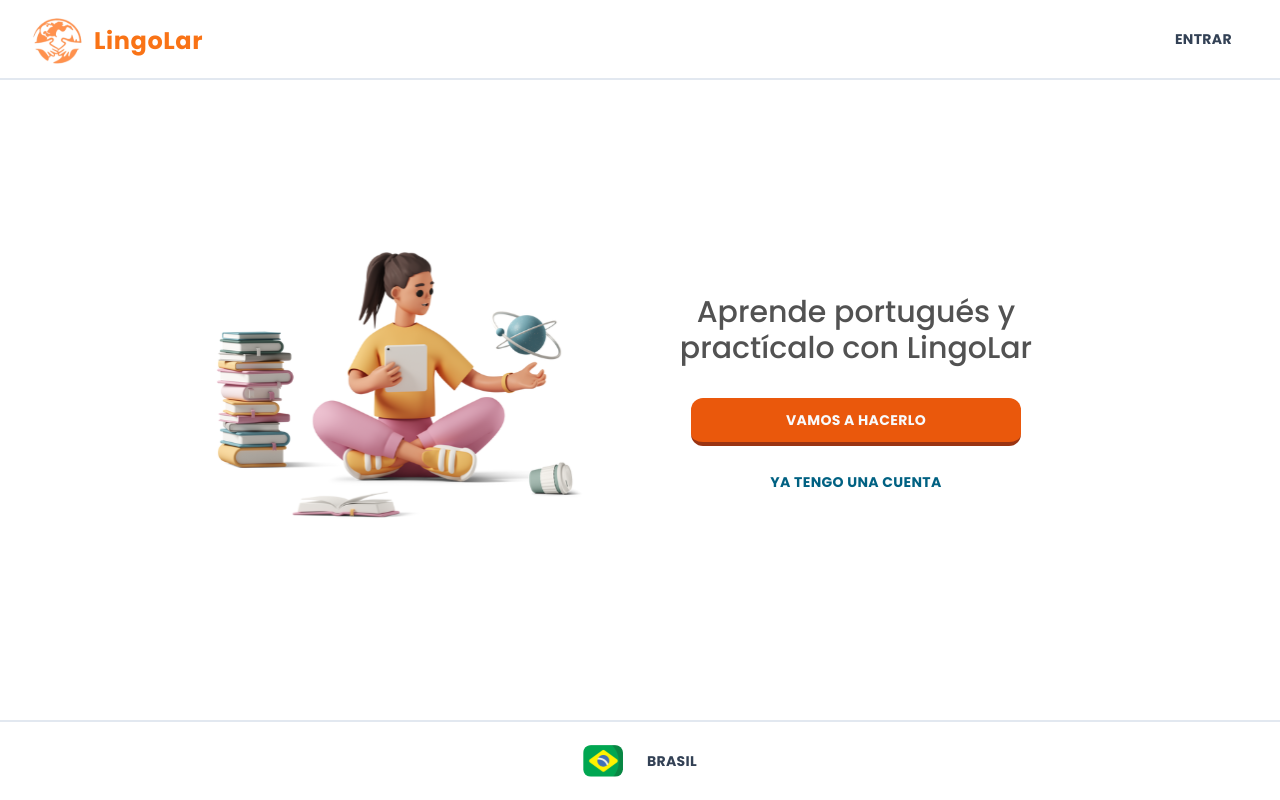
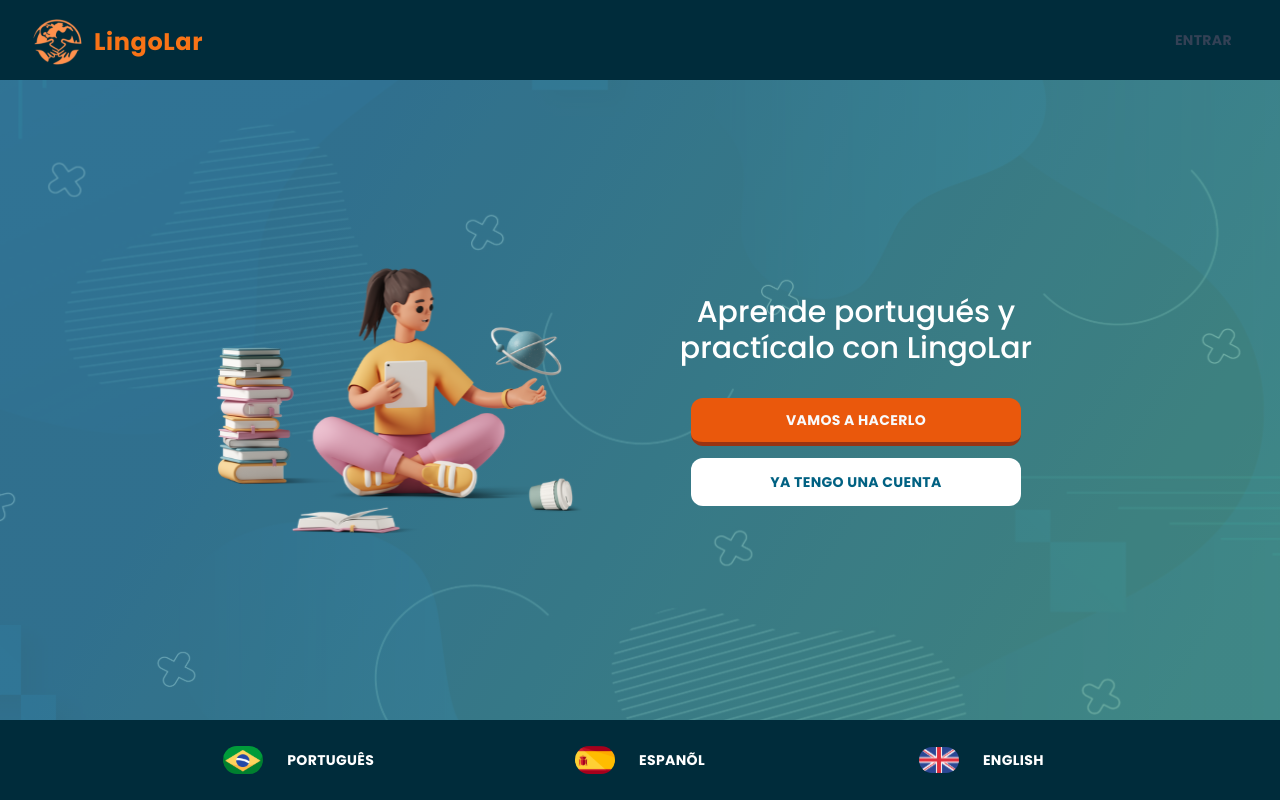
Before and after one commit to MatheusUrsino/LingoLar, a Next.js app: page / in a window 1280 px wide. Built offline with nearby package versions, Linux system fonts and the light colour scheme; no server answers.

Commit message:
mudanças de estilo

```diff
--- a/app/(main)/Cursos/Card.tsx
+++ b/app/(main)/Cursos/Card.tsx
@@ -23,7 +23,7 @@ export const Card = ({
     <div
       onClick={() => onClick(id)}
       className={cn(
-        "h-full border-2 rounded-xl border-b-4 hover:bg-black/5 cursor-pointer active:border-b-2 flex flex-col items-center justify-between p-3 pb-6 min-h-[217px] min-w-[200px]",
+        "h-full border-2 rounded-xl border-b-4 hover:bg-black/5 cursor-pointer active:border-b-2 flex flex-col items-center justify-between p-3 pb-6 min-h-[287px] min-w-[250px]",
         disabled && "pointer-events-none opacity-50"
       )}
     >
@@ -37,10 +37,10 @@ export const Card = ({
      <Image
      src={imageSrc}
      alt={title}
-     height={70}
-     width={93.33}
-     className="rounded-lg drop-shadow-md border object-cover" />
-     <p className="text-neutral-700 text-center font-bold mt-3">
+     height={130}
+     width={170.33}
+     className="rounded-3xl drop-shadow-md border object-cover" />
+     <p className="text-neutral-700 text-center font-bold mt-0 text-[25px]">
         {title}
      </p>
     </div>
--- a/app/(main)/Cursos/list.tsx
+++ b/app/(main)/Cursos/list.tsx
@@ -32,7 +32,7 @@ const onClick = (id:number) => {
 }
 
     return(
-        <div className=" pt-6 grid grid-cols-2 lg:grid-cols-[repeat(auto-fill,minmax(10rem,1fr))] gap-10 ">
+        <div className="grid grid-cols-1 sm:grid-cols-2 lg:grid-cols-3 gap-4">
               {courses.map((course) => (
         <Card
         key={course.id}
--- a/app/(main)/Cursos/page.tsx
+++ b/app/(main)/Cursos/page.tsx
@@ -11,12 +11,14 @@ const CoursesPage = async () => {
   ]);
 
   return (
-    <div className="h-full max-w-[1080px] px-3 mx-auto">
-      <h1 className="text-2xl font-bold text-neutral-700">Courses Page</h1>
+    <div className="max-w-[1080px] px-3 mx-auto flex flex-col justify-center my-auto">
+      <h1 className="text-2xl font-bold text-neutral-700 text-center pb-5 ">Pagina de Cursos</h1>
+      <div className="ml-auto mr-auto">
       <List
         courses={courses} // Passa os dados de cursos para o componente List
         activeCourseId={userProgress?.activeCourseId} // Passa o curso ativo do progresso do usuário
       />
+      </div>
     </div>
   );
 };
--- a/app/(marketing)/footer.tsx
+++ b/app/(marketing)/footer.tsx
@@ -3,17 +3,37 @@ import Image from "next/image";
 
 export const Footer = () => {
   return (
-    <footer className="hidden lg:block h-20 w-full border-t-2 border-slate-200 p-2">
+    <footer className="hidden lg:block h-20 w-full  border-slate-200 p-2 bg-[#002C3B]">
       <div className="max-w-screen-lg mx-auto flex items-center justify-evenly h-full">
-        <Button size="lg" variant="Ghost" className="w-full">
+        <Button size="lg" variant="Ghost" className="w-full text-white hover:text-blue-950">
           <Image
             src="/brasil.svg"
             alt="Bandeira do Brasil"
             height={32}
             width={40}
-            className="mr-4 rounded-md"
+            className="mr-4 rounded-full"
           />
-          Brasil
+          Português
+        </Button>
+        <Button size="lg" variant="Ghost" className="w-full text-white hover:text-blue-950">
+          <Image
+            src="/es.svg"
+            alt="Bandeira do Brasil"
+            height={32}
+            width={40}
+            className="mr-4 rounded-full"
+          />
+          Espanõl
+        </Button>
+        <Button size="lg" variant="Ghost" className="w-full text-white hover:text-blue-950">
+          <Image
+            src="/en.svg"
+            alt="Bandeira do Brasil"
+            height={32}
+            width={40}
+            className="mr-4 rounded-full"
+          />
+          English
         </Button>
 
       </div>
--- a/app/(marketing)/header.tsx
+++ b/app/(marketing)/header.tsx
@@ -12,7 +12,7 @@ import Image from "next/image";
 
 export const Header = () => {
   return (
-    <header className="h-20 w-full border-b-2 border-slate-200 px-4">
+    <header className="h-20 w-full border-slate-200 px-4 bg-[#002C3B]">
       <div className="lg:max-w-screen mx-auto flex items-center justify-between h-full">
 
         <div className="pt-8 pl-4 pb-7 flex items-center gap-x-3">
--- a/app/(marketing)/page.tsx
+++ b/app/(marketing)/page.tsx
@@ -13,12 +13,12 @@ import Link from "next/link"; // Corrigido: importando Link do Next.js
 
 export default function Home() {
   return (
-    <div className="max-w-[988px] mx-auto flex-1 w-full flex flex-col lg:flex-row items-center justify-center p-4 gap-2">
-      <div className="relative w-[240px] h-[240px] lg:w-[424px] lg:h-[424px] mb-8 lg-mb-0">
+      <div className=" mx-auto flex-1 w-full flex flex-col lg:flex-row items-center justify-center p-4 gap-2 bg-[url(/bgMarketing.svg)] bg-cover bg-center bg-no-repeat h-screen ">
+        <div className="relative w-[240px] h-[240px] lg:w-[424px] lg:h-[424px] mb-8 lg:mb-0">
           <Image src="/heroina.svg" fill alt="Heroina" />
         </div>
         <div className="flex flex-col items-center gap-y-8">
-        <h1 className="text-xl lg:text-3xl font-medium text-neutral-600 max-w-[480px] text-center">
+          <h1 className="text-xl lg:text-3xl font-medium text-white max-w-[480px] text-center">
             Aprende portugués y practícalo con LingoLar
           </h1>
           <div className="flex flex-col items-center gap-y-3 max-w-[330px] w-full">
@@ -33,7 +33,11 @@ export default function Home() {
                   </Button>
                 </SignUpButton>
                 <SignInButton mode="modal">
-                <Button size="lg" variant="primaryOutline" className="w-full ">
+                  <Button
+                    size="lg"
+                    variant="primaryOutline"
+                    className="w-full "
+                  >
                     ya tengo una cuenta
                   </Button>
                 </SignInButton>
--- a/components/mobile-header.tsx
+++ b/components/mobile-header.tsx
@@ -5,7 +5,7 @@ export const MobileHeader = () => {
 <nav
   className="lg:hidden px-6 h-[50px] flex items-center border-b fixed top-0 w-full z-50"
   style={{
-    backgroundImage: `linear-gradient(to right, #FFB547, #F6794A)`, // Gradiente dinâmico
+    backgroundImage: `linear-gradient(to right, #367B8D, #1D4A59)`, // Gradiente dinâmico
   }}
 >
   <MobileSidebar />
--- a/components/sidebar-item.tsx
+++ b/components/sidebar-item.tsx
@@ -17,7 +17,7 @@ export const SidebarItem = ({ label, iconSrc, href }: Props) => {
   return (
     <Button
       variant={active ? "SidebarOutline" : "Sidebar"}
-      className="justify-start h-[52px]"
+      className="justify-start h-[52px] text-white"
       asChild
     >
       <Link href={href}>
--- a/components/ui/sidebar.tsx
+++ b/components/ui/sidebar.tsx
@@ -14,19 +14,19 @@ export const SideBar = ({ className }: Props) => {
   return (
     <div
       className={cn(
-        "flex h-full lg:w-[250px] lg:fixed left-0 top-0 px-4 border-r-2 flex-col",
+        "flex h-full lg:w-[250px] lg:fixed left-0 top-0  border-r-2 flex-col",
         className
       )}
     >
       <Link href="/aprender">
-        <div className="pt-8 pl-3 pb-7 flex items-center gap-x-3">
+        <div className="pt-8 pl-3 pb-7 flex items-center gap-x-3 bg-[#002C3B]">
           <Image src="/logo.svg" height={50} width={50} alt="Mascote" />
           <h1 className="text-2xl font-bold text-orange-500 tracking-wide">
             LingoLar
           </h1>
         </div>
       </Link>
-      <div className="flex flex-col gap-y-2 flex-1">
+      <div className="flex flex-col gap-y-2 flex-1 bg-[#002C3B]">
         <SidebarItem label="Aprender" href="/aprender" iconSrc="/learn.svg" />
 
         <SidebarItem
@@ -40,7 +40,7 @@ export const SideBar = ({ className }: Props) => {
         <SidebarItem label="tienda" href="/loja" iconSrc="/shop.svg" />
       </div>
 
-      <div className="p-4">
+      <div className="p-4 bg-[#002C3B]">
         <ClerkLoading>
           <Loader className="h-5 w-5 text-muted-foreground animate-spin" />
         </ClerkLoading>
```
Also changed, not shown: public/bgMarketing.svg (added), public/brasil.svg. Lines whose indentation alone changed are shown as unchanged.
